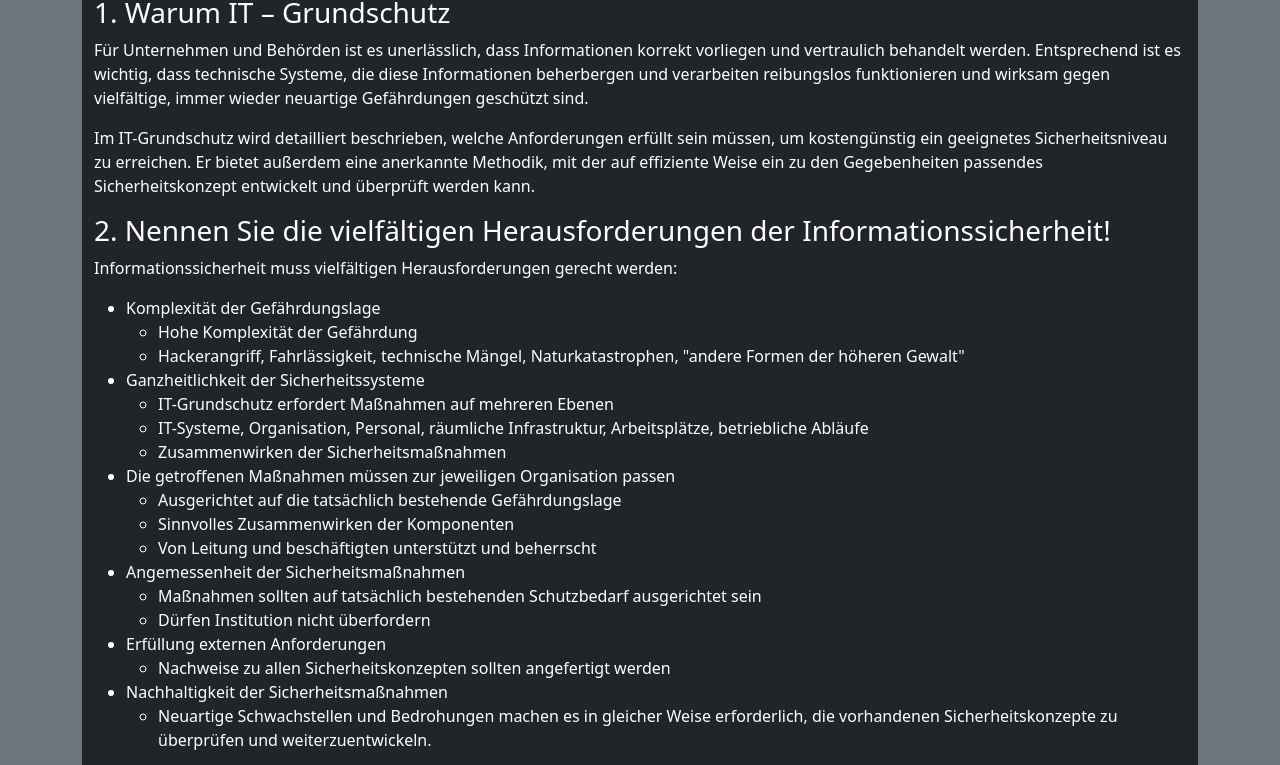
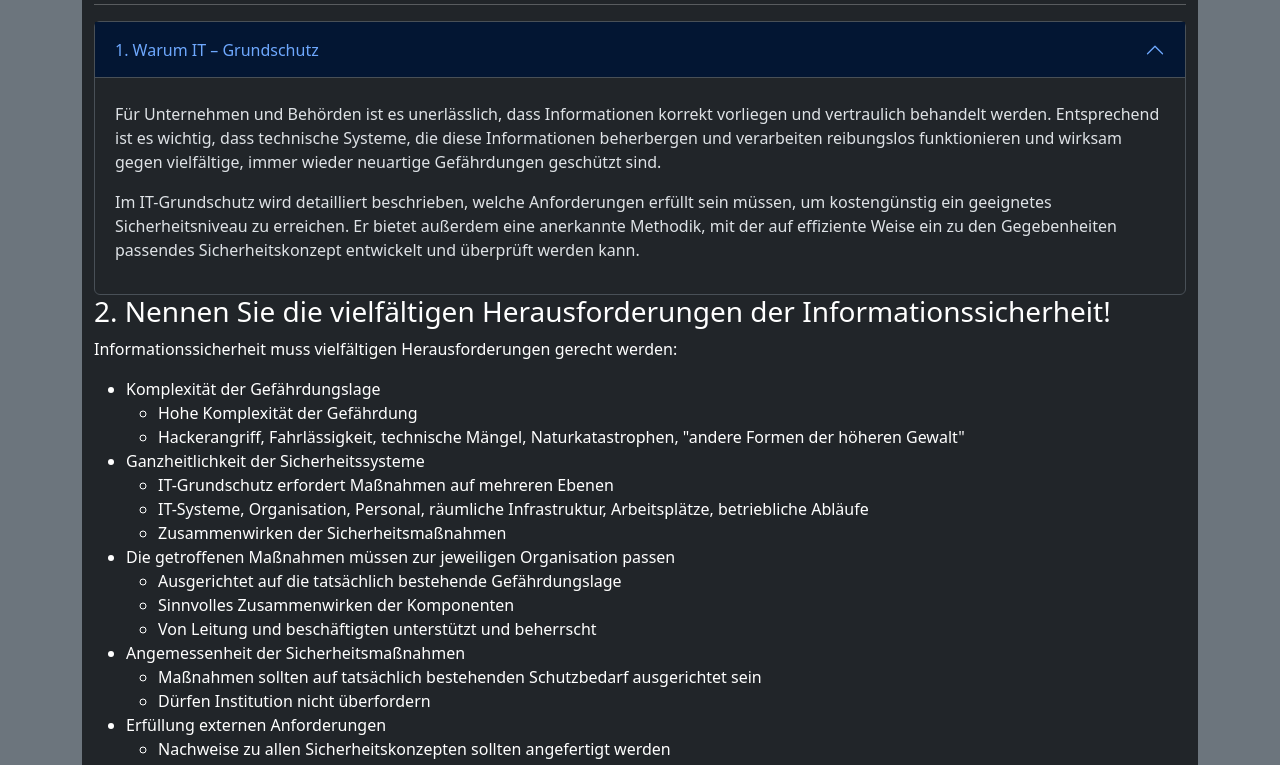
Before and after one commit to ScienceGuy031/it_grundschutz, a plain HTML site: page index.html in a window 1280 px wide. Shown: the part 187-952 px from the top of the page. Drawn offline with nearby package versions, Linux system fonts and the light colour scheme.

Commit message:
fist accordion element

```diff
--- a/index.css
+++ /dev/null
@@ -1,3 +0,0 @@
-img {
-  max-width: 5%;
-}
--- a/index.html
+++ b/index.html
@@ -7,11 +7,11 @@
   <meta name="viewport" content="width=device-width, initial-scale=1" />
   <link href="https://cdn.jsdelivr.net/npm/bootstrap@5.3.3/dist/css/bootstrap.min.css" rel="stylesheet"
     integrity="sha384-QWTKZyjpPEjISv5WaRU9OFeRpok6YctnYmDr5pNlyT2bRjXh0JMhjY6hW+ALEwIH" crossorigin="anonymous">
-  <link rel="stylesheet" href="./styles.css">
+  <link rel="stylesheet" href="./index.css">
   <title>IT-Grundschutz</title>
 </head>
 
-<body class="container text-bg-secondary">
+<body class="container text-bg-secondary" data-bs-theme="dark">
   <nav class="navbar navbar-expand-lg navbar-dark bg-dark">
     <div class="container-fluid">
       <a class="navbar-brand" href="#">IT-Grundschutz</a>
@@ -52,18 +52,32 @@
   </nav>
 
   <div class="container-fluid text-bg-dark" id="root">
-    <div id="introduction" class="text-center">
+    <div id="introduction" class="pt-10 bp-10 text-center">
       <h1 data-heading="IT-Grundschutz">IT-Grundschutz</h1>
     </div>
+    <hr>
     <h2 data-heading="Lektion 1 - Einstieg">Lektion 1 - Einstieg</h2>
     <hr>
-    <h3 data-heading="1. Warum IT – Grundschutz">1. Warum IT – Grundschutz</h3>
+
+    <div class="accordion" id="AccL1">
+      <div class="accordion-item">
+        <h3 data-heading="1. Warum IT – Grundschutz">
+          <button class="accordion-button btn btn-dark" type="button" data-bs-toggle="collapse" data-bs-target="#q1" aria-expanded="false" aria-controls="q1">
+            1. Warum IT – Grundschutz
+          </button>
+        </h3>
+        <div id="q1" class="accordion-body" class="accordion-collapse collapse" data-bs-parent="#AccL1">
           <p>Für Unternehmen und Behörden ist es unerlässlich, dass Informationen korrekt vorliegen und vertraulich behandelt
             werden. Entsprechend ist es wichtig, dass technische Systeme, die diese Informationen beherbergen und verarbeiten
             reibungslos funktionieren und wirksam gegen vielfältige, immer wieder neuartige Gefährdungen geschützt sind.</p>
           <p>Im IT-Grundschutz wird detailliert beschrieben, welche Anforderungen erfüllt sein müssen, um kostengünstig ein
             geeignetes Sicherheitsniveau zu erreichen. Er bietet außerdem eine anerkannte Methodik, mit der auf effiziente
             Weise ein zu den Gegebenheiten passendes Sicherheitskonzept entwickelt und überprüft werden kann.</p>
+        </div>
+      </div>
+
+    </div>
+
     <h3 data-heading="2. Nennen Sie die vielfältigen Herausforderungen der Informationssicherheit!">2. Nennen Sie die
       vielfältigen Herausforderungen der Informationssicherheit!</h3>
     <p>Informationssicherheit muss vielfältigen Herausforderungen gerecht werden:</p>
```
Also changed, not shown: 1 other file. Lines whose indentation alone changed are shown as unchanged.
